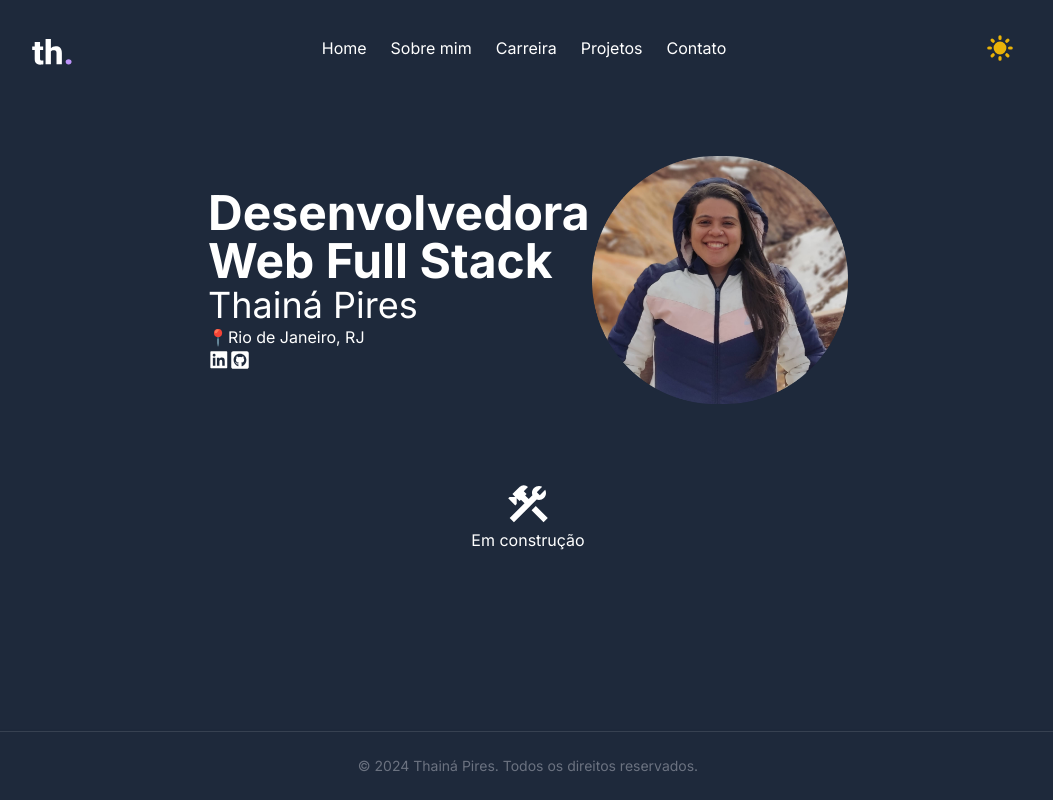
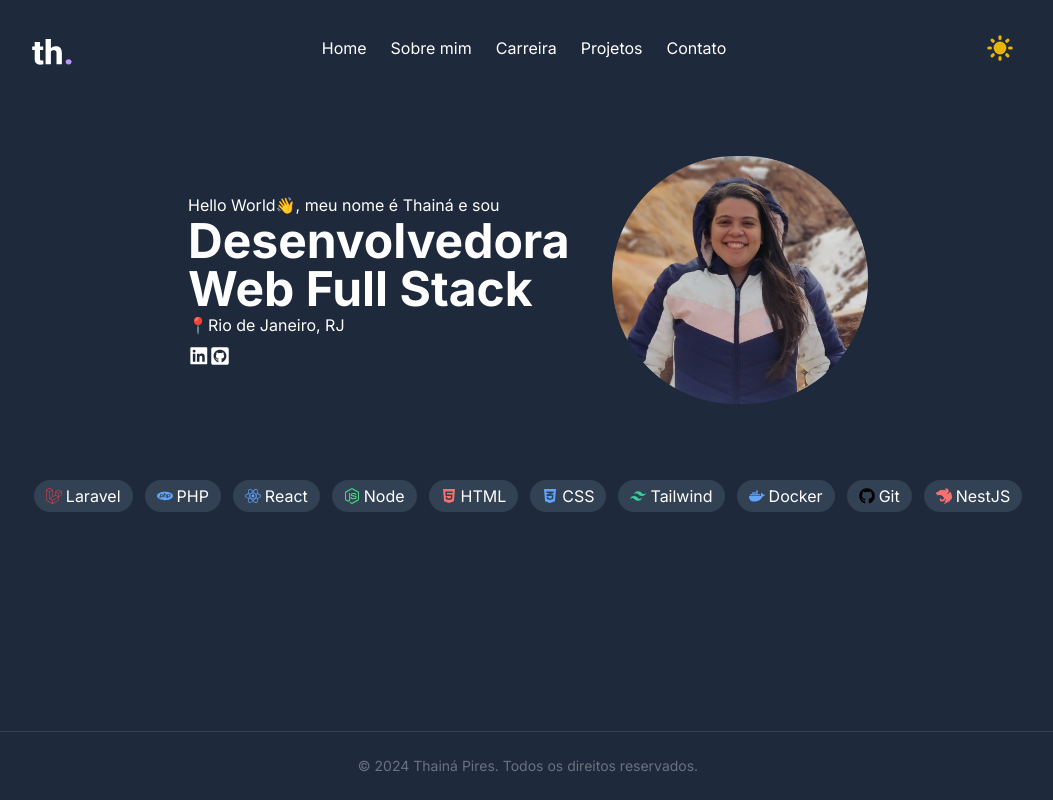
Before and after one commit to thainapires/portfolio-th, a Next.js app: page / in a window 1280 px wide. Shown: the whole page, without its empty margins (112-1165 px from the left). Built offline with nearby package versions, Linux system fonts and the light colour scheme.

Commit message:
feat: add tags and improve main section

```diff
--- a/app/page.tsx
+++ b/app/page.tsx
@@ -1,8 +1,10 @@
 import Image from "next/image";
 import Link from 'next/link';
 import { AiFillLinkedin } from "react-icons/ai";
-import { FaGithubSquare } from "react-icons/fa";
+import { FaGithubSquare, FaHtml5, FaReact, FaLaravel, FaNodeJs, FaCss3Alt, FaDocker, FaGithub } from "react-icons/fa";
 import { MdConstruction } from "react-icons/md";
+import { RiTailwindCssFill } from "react-icons/ri";
+import { SiPhp, SiNestjs } from "react-icons/si";
 
 import profilePicture from './assets/profilepicture.png';
 
@@ -10,11 +12,11 @@ export default function Home() {
   return (
     <main className="flex flex-col items-center justify-center w-full">
       <div id="homeSection" className="grow w-4/5 md:w-full mt-4 md:mt-0 grid md:grid-flow-col grid-flow-row justify-center items-center h-screen max-h-[400px]">
-        <div className="flex flex-col md:order-1 order-2 md:justify-normal">
+        <div className="flex flex-col md:order-1 order-2 md:justify-normal mr-10">
+          <div>Hello World👋, meu nome é Thainá e sou</div>
           <h1 className="lg:max-w-96 md:max-w-80 md:mt-0 mt-6 text-3xl md:text-4xl lg:text-5xl font-bold md:text-start text-center">Desenvolvedora Web Full Stack</h1>
-          <h2 className="max-w-sm md:text-4xl text-2xl md:text-start text-center">Thainá Pires</h2>
           <p className="md:text-start text-center">📍Rio de Janeiro, RJ</p>
-          <div className="flex justify-center items-center md:justify-normal">
+          <div className="flex justify-center items-center md:justify-normal mt-2">
               <Link href="https://linkedin.com/in/thainapires"><AiFillLinkedin size={"1.35rem"}/></Link>
               <Link href="https://github.com/thainapires"><FaGithubSquare size={"1.25rem"}/></Link>
           </div>
@@ -23,9 +25,18 @@ export default function Home() {
           <Image className="object-contain h-auto max-w-64 " src={profilePicture} alt=""/>
         </div>
       </div>
-      <div className="flex flex-col items-center justify-center" id="warning">
-        <MdConstruction size="3rem"/>
-        <div>Em construção</div>
+      <div className="flex gap-3 items-center justify-center">
+        <div className="py-1 px-3 gap-1 flex justify-center items-center bg-slate-700 rounded rounded-3xl text-md"><FaLaravel className="text-red-500" size="1rem"/> Laravel</div>
+        <div className="py-1 px-3 gap-1 flex justify-center items-center bg-slate-700 rounded rounded-3xl text-md"><SiPhp className="text-blue-400" size="1rem"/> PHP</div>
+        <div className="py-1 px-3 gap-1 flex justify-center items-center bg-slate-700 rounded rounded-3xl text-md"><FaReact className="text-blue-400" size="1rem"/> React</div>
+        <div className="py-1 px-3 gap-1 flex justify-center items-center bg-slate-700 rounded rounded-3xl text-md"><FaNodeJs className="text-green-400" size="1rem"/> Node</div>
+        <div className="py-1 px-3 gap-1 flex justify-center items-center bg-slate-700 rounded rounded-3xl text-md"><FaHtml5 className="text-red-400" size="1rem"/> HTML</div>
+        <div className="py-1 px-3 gap-1 flex justify-center items-center bg-slate-700 rounded rounded-3xl text-md"><FaCss3Alt className="text-blue-400" size="1rem"/> CSS</div>
+        <div className="py-1 px-3 gap-1 flex justify-center items-center bg-slate-700 rounded rounded-3xl text-md"><RiTailwindCssFill className="text-emerald-400" size="1rem"/> Tailwind</div>
+        <div className="py-1 px-3 gap-1 flex justify-center items-center bg-slate-700 rounded rounded-3xl text-md"><FaDocker className="text-blue-400" size="1rem"/> Docker</div>
+        <div className="py-1 px-3 gap-1 flex justify-center items-center bg-slate-700 rounded rounded-3xl text-md"><FaGithub className="text-black" size="1rem"/> Git</div>
+        <div className="py-1 px-3 gap-1 flex justify-center items-center bg-slate-700 rounded rounded-3xl text-md"><SiNestjs className="text-red-400" size="1rem"/> NestJS</div>
+
       </div>
       <footer className="w-full rounded-lg shadow mt-4 bottom-0 absolute">
         <div className="w-full max-w-screen-xl mx-auto ">
```
